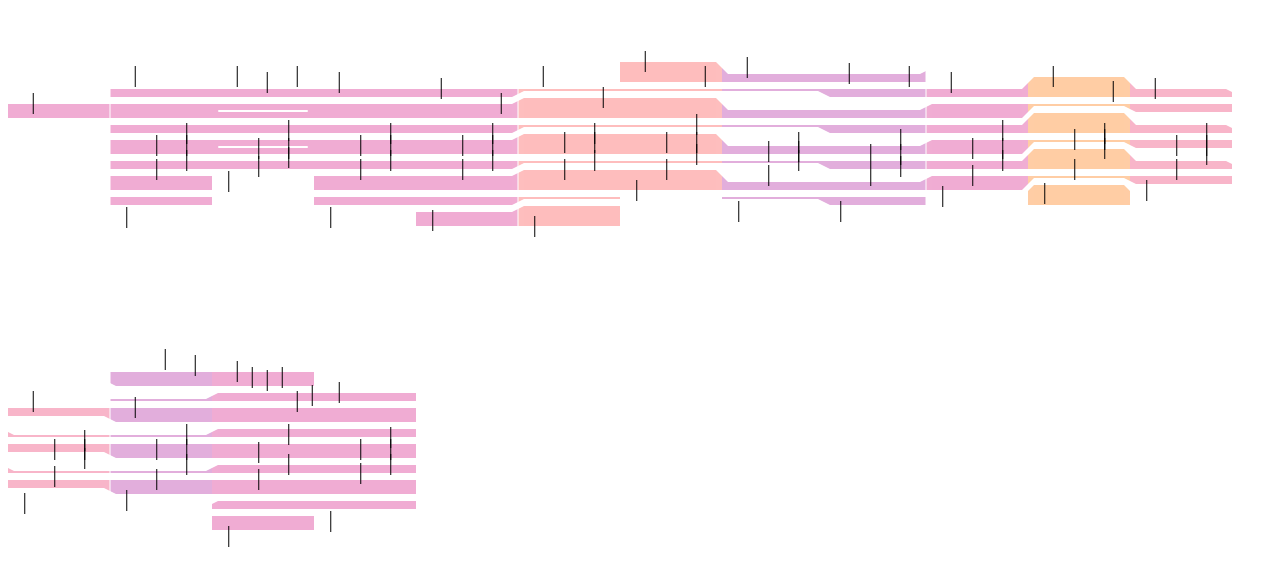
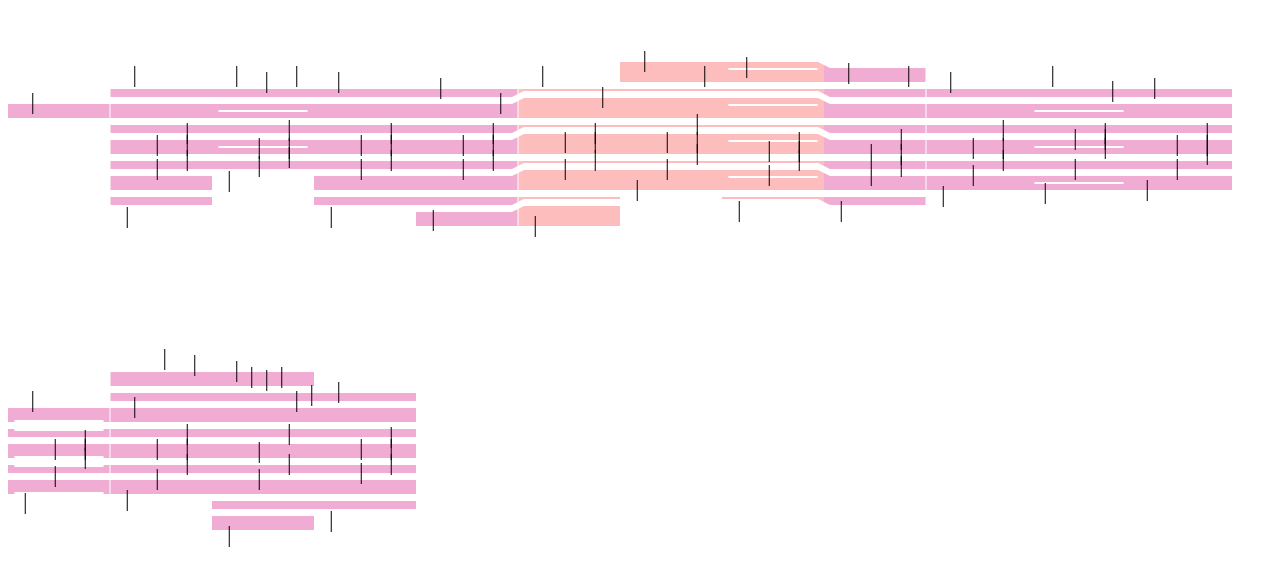
Before and after one commit to jsiwhitehead/music, a React app: page / in a window 1280 px wide. Shown: the top 586 px of the page. Built offline with nearby package versions, Linux system fonts and the light colour scheme; the HTML template or start-up script is replaced by a standard one.

Commit message:
Improved calculating bars

```diff
--- a/src/index.tsx
+++ b/src/index.tsx
@@ -25,7 +25,7 @@ const durationMap = new Map<number, { base: number; dots: number }>([
 ]);
 
 const TONE_HEIGHT = 6;
-const NOTE_HEIGHT = 7.5;
+const NOTE_HEIGHT = 7;
 const BAR_THIN = 2;
 const NOTE_DIST = TONE_HEIGHT * 5;
 const BRIDGE = TONE_HEIGHT * 1;
@@ -349,7 +349,7 @@ const Bar: React.FC<{
   blocks: {
     start: number;
     end: number;
-    gap?: boolean;
+    gaps: number[];
     prev: number[];
     next: number[];
   }[];
@@ -399,19 +399,19 @@ const Bar: React.FC<{
         opacity={0.5}
       />,
     ])}
-    {blocks.map(({ start, gap }, j) =>
-      gap ? (
+    {blocks.flatMap(({ start, gaps }, j) =>
+      gaps.map((g, k) => (
         <rect
-          key={j}
+          key={`${j}_${k}`}
           x={BRIDGE}
           width={NOTE_DIST * 3}
-          y={noteToY(start) - TONE_HEIGHT * 2 + BAR_THIN}
+          y={noteToY(start + g) - (TONE_HEIGHT - BAR_THIN * 2) / 2}
           height={TONE_HEIGHT - BAR_THIN * 2}
-          rx={(TONE_HEIGHT - BAR_THIN * 2) / 2}
-          ry={(TONE_HEIGHT - BAR_THIN * 2) / 2}
+          rx={TONE_HEIGHT - BAR_THIN * 2}
+          ry={TONE_HEIGHT - BAR_THIN * 2}
           fill="white"
         />
-      ) : null
+      ))
     )}
     {first && (
       <line x1={0} x2={0} y1={0} y2={300} stroke="white" strokeWidth={1} />
--- a/src/utils.ts
+++ b/src/utils.ts
@@ -5,11 +5,11 @@ const mod = (n: number, m: number) => ((n % m) + m) % m;
 const modDist = (a: number, b: number, m: number) =>
   Math.min(mod(a - b, m), mod(b - a, m));
 
-const modDistDir = (a: number, b: number, m: number) => {
-  const d1 = mod(a - b, m);
-  const d2 = mod(b - a, m);
-  return d1 < d2 ? -d1 : d2;
-};
+// const modDistDir = (a: number, b: number, m: number) => {
+//   const d1 = mod(a - b, m);
+//   const d2 = mod(b - a, m);
+//   return d1 < d2 ? -d1 : d2;
+// };
 
 const noteToFifth = (note: number) => mod(note * 7, 12);
 
@@ -33,23 +33,7 @@ const notesToFifths = (notes: number[]) => {
   const pattern = [...parsed[base]!.toString(2)]
     .map((x) => x === "1")
     .reverse();
-  let filled = pattern;
-  for (let i = 0; i < 5; i++) {
-    filled = filled.map((p, j) => {
-      if (p) return p;
-      if (filled[mod(j - 7, 12)] || filled[mod(j + 7, 12)]) {
-        return false;
-      }
-      if (filled[mod(j - 2, 12)] && filled[mod(j + 2, 12)]) {
-        return true;
-      }
-      if (filled[mod(j - 1, 12)] && filled[mod(j + 1, 12)]) {
-        return true;
-      }
-      return false;
-    });
-  }
-  return { base, pattern: filled };
+  return { base, pattern };
 };
 
 const notesToColour = (notes: number[]) => {
@@ -63,74 +47,208 @@ const notesToColour = (notes: number[]) => {
   );
 };
 
+const allKeys = [
+  { notes: [0, 2, 4, 5, 7, 9, 11], starts: [0, 5], strong: true },
+  { notes: [0, 2, 3, 5, 7, 9, 11], starts: [0, 3], strong: false },
+].flatMap((base) =>
+  array12.map((n) => ({
+    notes: base.notes.map((x) => mod(x + n, 12)),
+    starts: base.starts.map((x) => mod(x + n, 12)),
+    strong: base.strong,
+  }))
+);
+
+const keysDist = (a: number, b: number) =>
+  Math.min(
+    modDist(allKeys[a]!.starts[0]!, allKeys[b]!.starts[0]!, 12) +
+      modDist(allKeys[a]!.starts[1]!, allKeys[b]!.starts[1]!, 12),
+    modDist(allKeys[a]!.starts[0]!, allKeys[b]!.starts[1]!, 12) +
+      modDist(allKeys[a]!.starts[1]!, allKeys[b]!.starts[0]!, 12)
+  );
+const allKeysDist = (keys: number[]) => {
+  let totalDist = 0;
+  for (let i = 1; i < keys.length; i++) {
+    totalDist += keysDist(keys[i - 1]!, keys[i]!);
+  }
+  return totalDist;
+};
+
+const minimiseSelection = (
+  arrays: number[][],
+  scoreFn: (x: number[]) => number
+) => {
+  let bestSelection: null | number[] = null;
+  let bestScore = Infinity;
+
+  function backtrack(index: number, currentSelection: number[]) {
+    if (index === arrays.length) {
+      const score = scoreFn(currentSelection);
+      if (score < bestScore) {
+        bestScore = score;
+        bestSelection = [...currentSelection];
+      }
+      return;
+    }
+
+    for (let value of arrays[index]!) {
+      currentSelection.push(value);
+      backtrack(index + 1, currentSelection);
+      currentSelection.pop();
+    }
+  }
+
+  backtrack(0, []);
+  return bestSelection!;
+};
+
 export const barsToBlocks = (bars: number[][]) => {
-  const barFillsBase = bars.map((notes) => {
-    const { base, pattern } = notesToFifths(notes);
-    const filled = new Set(
-      pattern
-        .map((p, i) => (p ? i : null))
-        .filter((x) => x !== null)
-        .map((n) => mod((base + n) * 7, 12))
-    );
-    return array12.map((i) => {
-      if (filled.has(mod(i + 1, 12))) return -1;
-      return filled.has(i) && filled.has(mod(i + 2, 12)) ? 1 : 0;
-    });
-  });
-  const barFills = barFillsBase.map((fills, i) => {
-    return fills.map((f, j) => {
-      if (f === 1) return true;
-      if (f === -1) return false;
-      const prev =
-        barFillsBase
-          .slice(0, i)
-          .map((f) => f[j]!)
-          .findLast((f) => f !== 0) !== -1;
-      const next =
-        barFillsBase
-          .slice(i + 1)
-          .map((f) => f[j]!)
-          .find((f) => f !== 0) !== -1;
-      return prev && next;
-    });
+  const noteSets = bars.map((notes) => new Set(notes.map((n) => mod(n, 12))));
+
+  const barNotes = noteSets.map((set) =>
+    array12.map((j) => (set.has(j) ? 1 : 0))
+  );
+
+  const barKeys = barNotes.map((notes) => {
+    const dim = notes
+      .map((n, i) => {
+        if (n === 0) return -1;
+        if (
+          [0, 3, 6, 9].map((x) => mod(i + x, 12)).filter((j) => notes[j] === 1)
+            .length >= 3
+        ) {
+          return i;
+        }
+        return -1;
+      })
+      .filter((i) => i !== -1);
+
+    if (dim.length === notes.filter((n) => n === 1).length) {
+      return {
+        all: allKeys.map((_, i) => i),
+        some: [],
+      };
+    }
+
+    const options = dim.map((i) => notes.map((n, j) => (j === i ? 0 : n)));
+
+    const all = allKeys
+      .map((key, i) =>
+        notes.every((n, j) => n === 0 || key.notes.includes(j)) ? i : -1
+      )
+      .filter((i) => i !== -1);
+
+    return {
+      all,
+      some: allKeys
+        .map((key, i) =>
+          options.some((optNotes) =>
+            optNotes.every((n, j) => n === 0 || key.notes.includes(j))
+          )
+            ? i
+            : -1
+        )
+        .filter((i) => i !== -1 && !all.includes(i)),
+    };
   });
 
-  const runs = barFills.map((fills) => {
-    const wrapped = [...fills, ...fills];
-    return array12
-      .map((i) =>
-        wrapped[i] && !wrapped[mod(i - 2, 12)]
-          ? wrapped
-              .slice(i)
-              .filter((_, j) => j % 2 === 0)
-              .indexOf(false)
-          : 0
-      )
-      .map((size, start) => ({ start, size }))
-      .filter((x) => x.size > 0);
+  const allStrongKeys = barKeys.map((keys, i) => {
+    let current = keys.all.filter((k) => allKeys[k]!.strong);
+    if (current.length === 0) {
+      current = keys.some.filter((k) => allKeys[k]!.strong);
+    }
+    let index = i - 1;
+    while (true) {
+      const next = (barKeys[index]?.all || [])
+        .filter((k) => allKeys[k]!.strong)
+        .filter((k) => current.includes(k));
+      if (next.length === 0) break;
+      current = next;
+      index--;
+    }
+    index = i + 1;
+    while (true) {
+      const next = (barKeys[index]?.all || [])
+        .filter((k) => allKeys[k]!.strong)
+        .filter((k) => current.includes(k));
+      if (next.length === 0) break;
+      current = next;
+      index++;
+    }
+    return current;
   });
 
-  const blocks = runs
-    .map((r) => {
-      const gapRun = r.find(
-        (x) =>
-          x.size === 1 &&
-          r.some((y) => y.size === 1 && mod(y.start - x.start, 12) === 4)
-      );
-      if (!gapRun) return r;
-      return [
-        ...r.filter(
-          (x) =>
-            !(
-              x.size === 1 &&
-              (x.start === gapRun.start ||
-                mod(x.start - gapRun.start, 12) === 4)
-            )
-        ),
-        { start: gapRun.start, size: 3, gap: true },
-      ].sort((a, b) => a.start - b.start);
-    })
-    .map((x) => x.map(({ size, ...y }) => ({ ...y, end: y.start + size * 2 })));
+  const strongKeys: number[][] = [];
+  let lastSetIndex = 0;
+  let currentKeys = allKeys.map((_, i) => i);
+  allStrongKeys.forEach((keys, i) => {
+    const next = currentKeys.filter((x) => keys.includes(x));
+    if (next.length > 0) {
+      currentKeys = next;
+    } else {
+      const key = currentKeys;
+      for (let j = lastSetIndex; j < i; j++) {
+        strongKeys[j] = key;
+      }
+      lastSetIndex = i;
+      currentKeys = keys;
+    }
+  });
+  for (let j = lastSetIndex; j < barKeys.length; j++) {
+    strongKeys[j] = currentKeys;
+  }
+
+  const resKeys = strongKeys.map((keys) => keys[0]!);
+
+  const packedKeys = [];
+  let i = 0;
+  while (i < resKeys.length) {
+    let len = resKeys.slice(i).findIndex((key) => key !== resKeys[i]);
+    if (len === -1) len = resKeys.length - i;
+
+    const sliceKeys = barKeys
+      .slice(i, i + len)
+      .map((x) => [...x.all, ...x.some]);
+    const opts = sliceKeys[0]!.filter((k) =>
+      sliceKeys.every((x) => x.includes(k))
+    );
+
+    packedKeys.push({ keys: opts, length: len });
+
+    i += len;
+  }
+
+  const selection = minimiseSelection(
+    packedKeys.map((x) => x.keys),
+    allKeysDist
+  );
+
+  const unpackedKeys = packedKeys.flatMap((p, i) =>
+    Array.from<number>({ length: p.length }).fill(selection[i]!)
+  );
+
+  const blocks = unpackedKeys.map((key, i) => {
+    const k = allKeys[key]!;
+    const res = [
+      {
+        start: k.starts[0]!,
+        end: k.starts[0]! + (k.strong ? 4 : 2),
+        gaps: [] as number[],
+      },
+      {
+        start: k.starts[1]!,
+        end: k.starts[1]! + (k.strong ? 6 : 8),
+        gaps: [] as number[],
+      },
+    ];
+    for (const r of res) {
+      r.gaps = Array.from({ length: (r.end - r.start) / 2 })
+        .map((_, i) => i * 2 + 1)
+        .filter((n) => noteSets[i]!.has(mod(r.start + n, 12)));
+    }
+    return res;
+  });
+
+  console.log(blocks);
 
   let lastMids: null | [number, number] = null;
   const getMids = (x: { start: number; end: number }[]): [number, number] => [
@@ -138,6 +256,7 @@ export const barsToBlocks = (bars: number[][]) => {
     (x[1]!.end + x[0]!.start + 12) / 2,
   ];
   const moved = blocks.map((x) => {
+    if (x.length !== 2) return x;
     if (!lastMids) {
       lastMids = getMids(x);
       return x;
```
